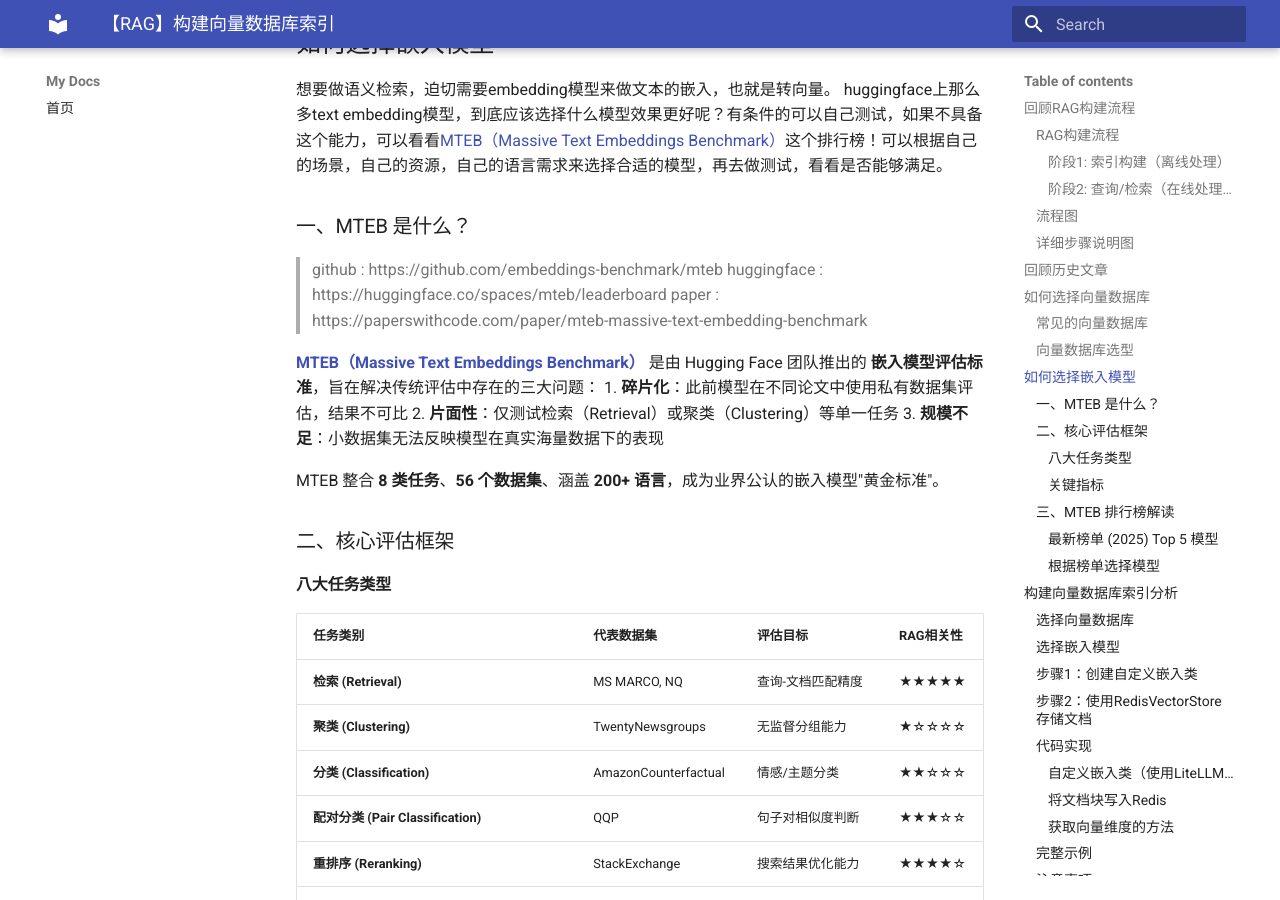
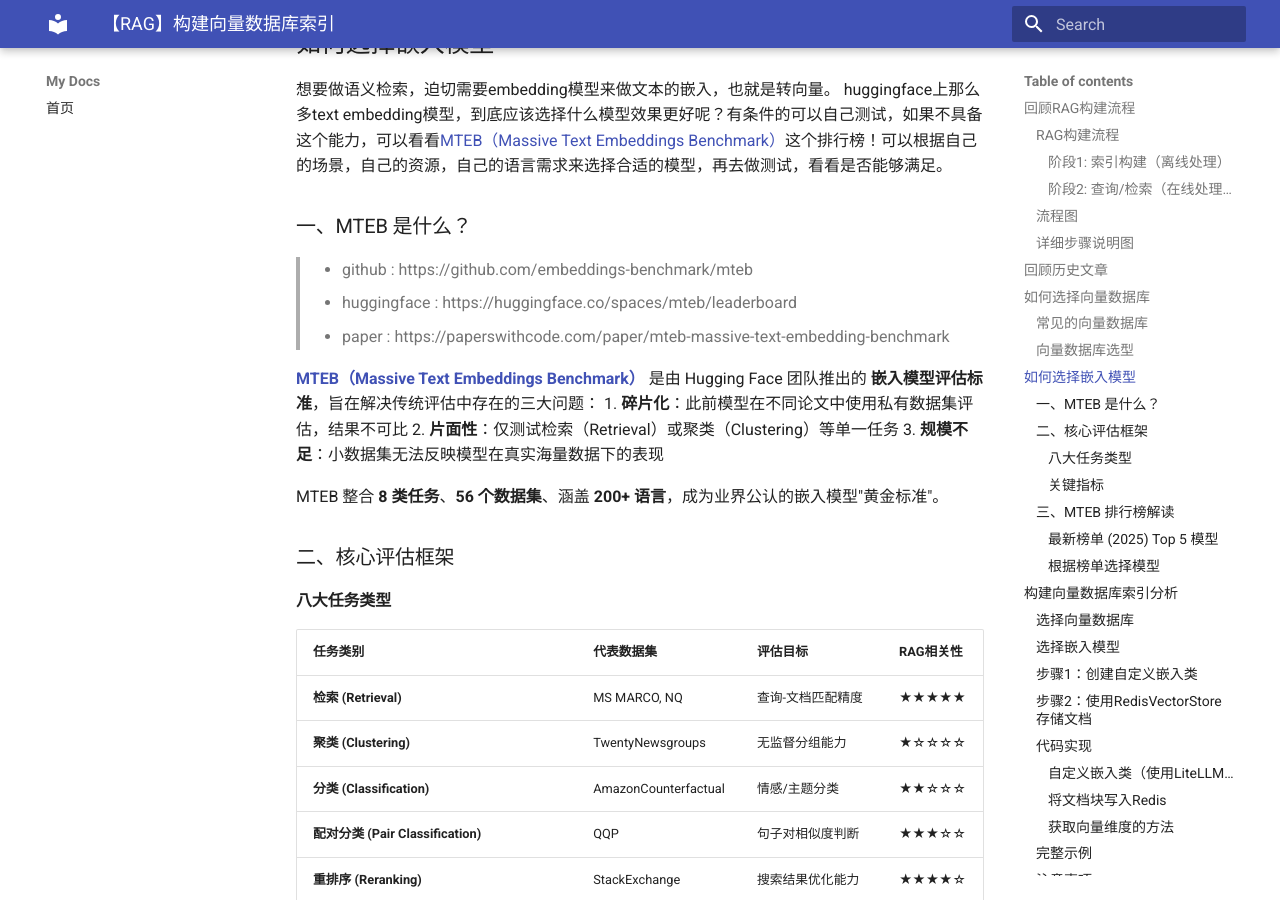
Before and after one commit to edisonwd/myblog, an MkDocs documentation site: the page built from docs/rag/【RAG】构建向量数据库索引.md, in a window 1280 px wide and 900 px high, scrolled down 4255 px. Built offline with MkDocs 1.6.1 and Material for MkDocs 9.7.7, drawn with Linux system fonts in a browser that asks for light colours.

```diff
--- a/docs/rag/【RAG】构建向量数据库索引.md
+++ b/docs/rag/【RAG】构建向量数据库索引.md
@@ -151,9 +151,9 @@ flowchart TD
 
 
 ### 一、MTEB 是什么？
-> github : https://github.com/embeddings-benchmark/mteb
-> huggingface : https://huggingface.co/spaces/mteb/leaderboard
-> paper : https://paperswithcode.com/paper/mteb-massive-text-embedding-benchmark
+> - github : https://github.com/embeddings-benchmark/mteb
+> - huggingface : https://huggingface.co/spaces/mteb/leaderboard
+> - paper : https://paperswithcode.com/paper/mteb-massive-text-embedding-benchmark
 
 **[MTEB（Massive Text Embeddings Benchmark）](https://huggingface.co/spaces/mteb/leaderboard)** 是由 Hugging Face 团队推出的 **嵌入模型评估标准**，旨在解决传统评估中存在的三大问题：
 1. **碎片化**：此前模型在不同论文中使用私有数据集评估，结果不可比
```
